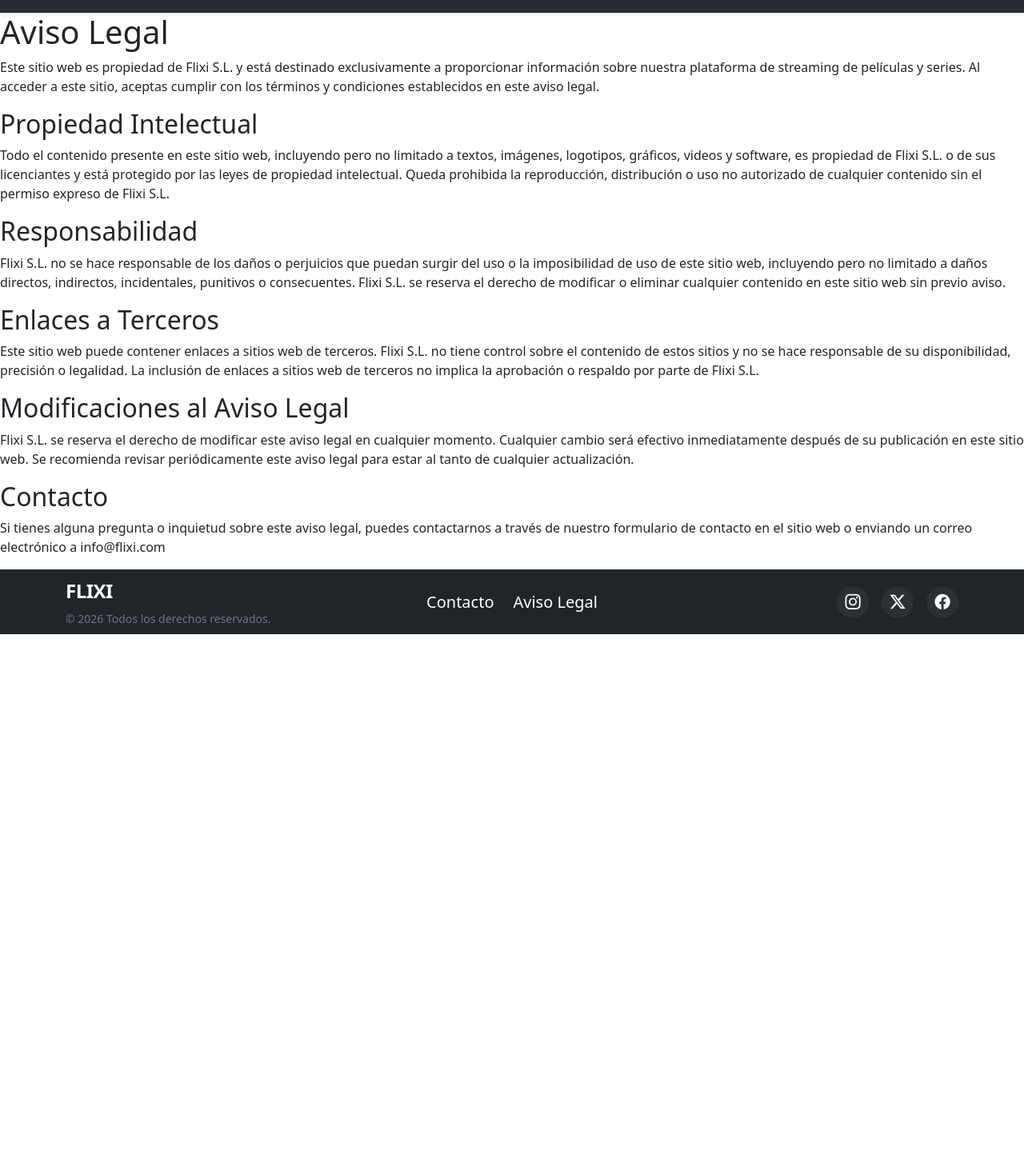
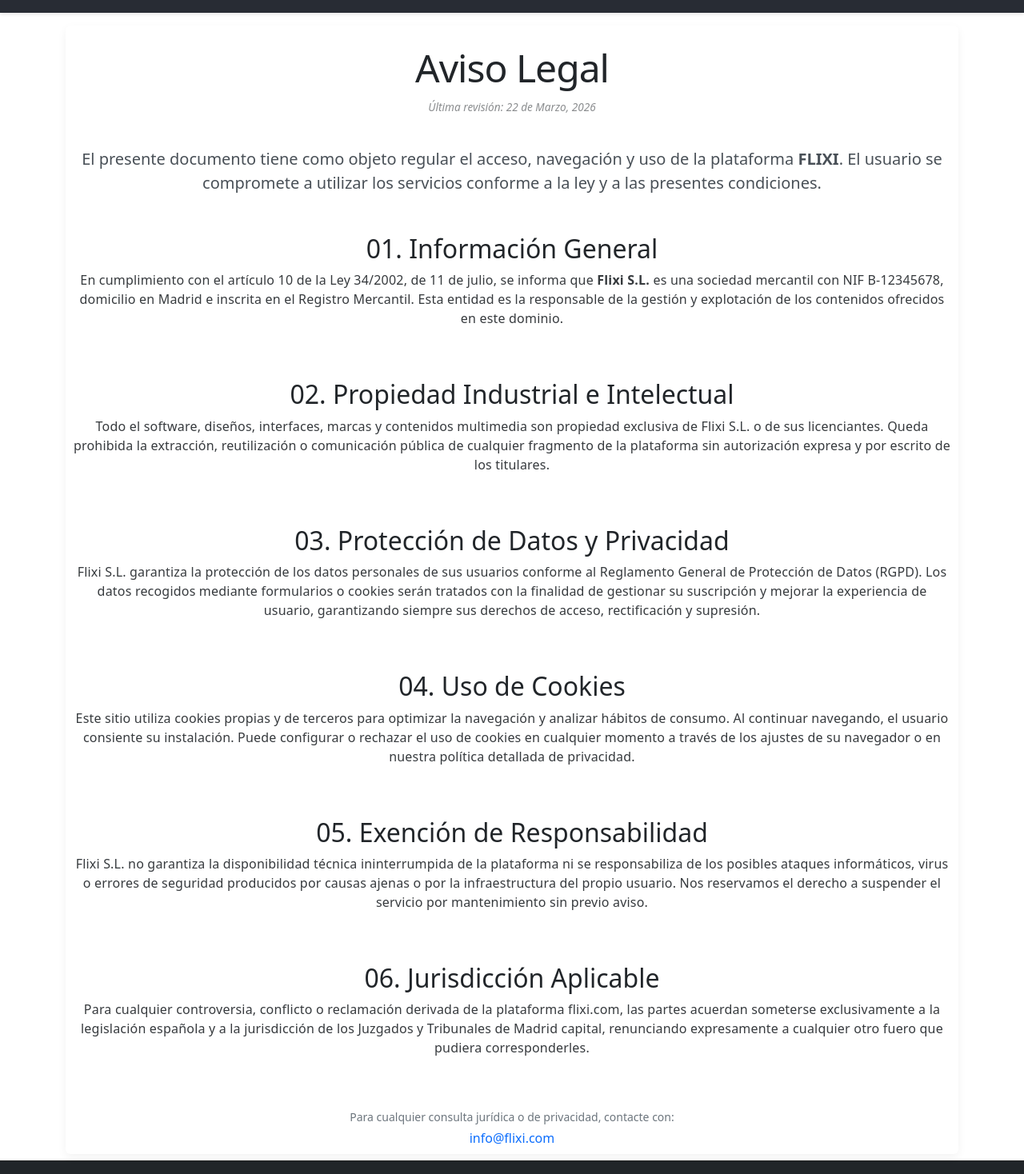
Before and after one commit to natinatlunn/webapp-react, a React (Vite) app: page /paginas/AvisoLegal in a window 1280 px wide. Shown: the part 80-1548 px from the top of the page at 80% size. Before the commit the page ends 873 px from the top, so only its background shows below. Built offline with nearby package versions, Linux system fonts and the light colour scheme.

Commit message:
Mejora de estilos de la pagina Aviso Legal, y correccion de pagina informacion de contacto

```diff
--- a/src/App.jsx
+++ b/src/App.jsx
@@ -5,8 +5,8 @@
 import { Routes, Route } from "react-router-dom";
 import AutContext from "./store/AutContext";
 // páginas
-import AvisoLegal from "./pages/AvisoLegal";
-import InfoContacto from "./pages/InfoContacto";
+import AvisoLegal from "./pages/AvisoLegal/AvisoLegal";
+import InfoContacto from "./pages/InfoContacto/InfoContacto";
 import PeliculasCategoria from "./pages/PeliculasCategoria";
 import PaginaPrincipal from "./pages/PaginaPrincipal";
 import FichaPelicula from "./pages/FichaPelicula";
--- a/src/pages/AvisoLegal.jsx
+++ /dev/null
@@ -1,22 +0,0 @@
-function AvisoLegal() {
-
-    return (
-        <div className="aviso-legal">
-            <h1>Aviso Legal</h1>
-            <p>Este sitio web es propiedad de Flixi S.L. y está destinado exclusivamente a proporcionar información sobre nuestra plataforma de streaming de películas y series. Al acceder a este sitio, aceptas cumplir con los términos y condiciones establecidos en este aviso legal.</p>
-            <h2>Propiedad Intelectual</h2>
-            <p>Todo el contenido presente en este sitio web, incluyendo pero no limitado a textos, imágenes, logotipos, gráficos, videos y software, es propiedad de Flixi S.L. o de sus licenciantes y está protegido por las leyes de propiedad intelectual. Queda prohibida la reproducción, distribución o uso no autorizado de cualquier contenido sin el permiso expreso de Flixi S.L.</p>
-            <h2>Responsabilidad</h2>
-            <p>Flixi S.L. no se hace responsable de los daños o perjuicios que puedan surgir del uso o la imposibilidad de uso de este sitio web, incluyendo pero no limitado a daños directos, indirectos, incidentales, punitivos o consecuentes. Flixi S.L. se reserva el derecho de modificar o eliminar cualquier contenido en este sitio web sin previo aviso.</p>
-            <h2>Enlaces a Terceros</h2>
-            <p>Este sitio web puede contener enlaces a sitios web de terceros. Flixi S.L. no tiene control sobre el contenido de estos sitios y no se hace responsable de su disponibilidad, precisión o legalidad. La inclusión de enlaces a sitios web de terceros no implica la aprobación o respaldo por parte de Flixi S.L.</p>
-            <h2>Modificaciones al Aviso Legal</h2>
-            <p>Flixi S.L. se reserva el derecho de modificar este aviso legal en cualquier momento. Cualquier cambio será efectivo inmediatamente después de su publicación en este sitio web. Se recomienda revisar periódicamente este aviso legal para estar al tanto de cualquier actualización.</p>
-            <h2>Contacto</h2>
-            <p>Si tienes alguna pregunta o inquietud sobre este aviso legal, puedes contactarnos a través de nuestro formulario de contacto en el sitio web o enviando un correo electrónico a info@flixi.com</p>
-
-        </div>
-    );
-}
-
-export default AvisoLegal;
--- /dev/null
+++ b/src/pages/AvisoLegal/AvisoLegal.css
@@ -0,0 +1,14 @@
+.text-blocks section {
+  margin-bottom: 4rem !important;
+}
+
+.legal-text {
+  opacity: 0.9;
+  letter-spacing: 0.2px;
+}
+
+.italic {
+  font-style: italic;
+  opacity: 0.7;
+  font-size: 0.85rem;
+}
--- /dev/null
+++ b/src/pages/AvisoLegal/AvisoLegal.jsx
@@ -0,0 +1,126 @@
+import { Container, Card } from "react-bootstrap";
+import "./AvisoLegal.css";
+
+function AvisoLegal() {
+  const fechaActualizacion = "22 de Marzo, 2026";
+
+  return (
+    <Container className="py-2 mt-2">
+      <Card className="border-0 custom-card-legal mx-auto">
+        <Card.Body className="p-2 text-center">
+          <header className="pb-4">
+            <h1 className="fw-light text-dark display-5 mt-3">Aviso Legal</h1>
+            <div
+              className="mx-auto bg-flixi-line"
+              style={{ width: "40px", height: "2px" }}
+            ></div>
+            <p className="text-muted small fw-light italic">
+              Última revisión: {fechaActualizacion}
+            </p>
+          </header>
+
+          <div className="legal-content mx-auto">
+            <section className="mb-5">
+              <p className="fs-5 fw-normal text-dark-emphasis lh-base">
+                El presente documento tiene como objeto regular el acceso,
+                navegación y uso de la plataforma <strong>FLIXI</strong>. El
+                usuario se compromete a utilizar los servicios conforme a la ley
+                y a las presentes condiciones.
+              </p>
+            </section>
+
+            <div className="text-blocks">
+              <section className="mb-5">
+                <h2 className="section-title">01. Información General</h2>
+                <p className="legal-text">
+                  En cumplimiento con el artículo 10 de la Ley 34/2002, de 11 de
+                  julio, se informa que <strong>Flixi S.L.</strong> es una
+                  sociedad mercantil con NIF B-12345678, domicilio en Madrid e
+                  inscrita en el Registro Mercantil. Esta entidad es la
+                  responsable de la gestión y explotación de los contenidos
+                  ofrecidos en este dominio.
+                </p>
+              </section>
+
+              <section className="mb-5">
+                <h2 className="section-title">
+                  02. Propiedad Industrial e Intelectual
+                </h2>
+                <p className="legal-text">
+                  Todo el software, diseños, interfaces, marcas y contenidos
+                  multimedia son propiedad exclusiva de Flixi S.L. o de sus
+                  licenciantes. Queda prohibida la extracción, reutilización o
+                  comunicación pública de cualquier fragmento de la plataforma
+                  sin autorización expresa y por escrito de los titulares.
+                </p>
+              </section>
+
+              <section className="mb-5">
+                <h2 className="section-title">
+                  03. Protección de Datos y Privacidad
+                </h2>
+                <p className="legal-text">
+                  Flixi S.L. garantiza la protección de los datos personales de
+                  sus usuarios conforme al Reglamento General de Protección de
+                  Datos (RGPD). Los datos recogidos mediante formularios o
+                  cookies serán tratados con la finalidad de gestionar su
+                  suscripción y mejorar la experiencia de usuario, garantizando
+                  siempre sus derechos de acceso, rectificación y supresión.
+                </p>
+              </section>
+
+              <section className="mb-5">
+                <h2 className="section-title">04. Uso de Cookies</h2>
+                <p className="legal-text">
+                  Este sitio utiliza cookies propias y de terceros para
+                  optimizar la navegación y analizar hábitos de consumo. Al
+                  continuar navegando, el usuario consiente su instalación.
+                  Puede configurar o rechazar el uso de cookies en cualquier
+                  momento a través de los ajustes de su navegador o en nuestra
+                  política detallada de privacidad.
+                </p>
+              </section>
+
+              <section className="mb-5">
+                <h2 className="section-title">
+                  05. Exención de Responsabilidad
+                </h2>
+                <p className="legal-text">
+                  Flixi S.L. no garantiza la disponibilidad técnica
+                  ininterrumpida de la plataforma ni se responsabiliza de los
+                  posibles ataques informáticos, virus o errores de seguridad
+                  producidos por causas ajenas o por la infraestructura del
+                  propio usuario. Nos reservamos el derecho a suspender el
+                  servicio por mantenimiento sin previo aviso.
+                </p>
+              </section>
+
+              <section className="mb-5">
+                <h2 className="section-title">06. Jurisdicción Aplicable</h2>
+                <p className="legal-text">
+                  Para cualquier controversia, conflicto o reclamación derivada
+                  de la plataforma flixi.com, las partes acuerdan someterse
+                  exclusivamente a la legislación española y a la jurisdicción
+                  de los Juzgados y Tribunales de Madrid capital, renunciando
+                  expresamente a cualquier otro fuero que pudiera
+                  corresponderles.
+                </p>
+              </section>
+            </div>
+
+            <footer>
+              <p className="small text-secondary mb-1">
+                Para cualquier consulta jurídica o de privacidad, contacte con:
+              </p>
+              <a href="mailto:info@flixi.com" className="email-link fw-medium">
+                info@flixi.com
+              </a>
+            </footer>
+          </div>
+        </Card.Body>
+      </Card>
+    </Container>
+  );
+}
+
+export default AvisoLegal;
--- a/src/pages/InfoContacto.css
+++ b/src/pages/InfoContacto/InfoContacto.css
@@ -15,3 +15,9 @@
 h1 {
   letter-spacing: -1px;
 }
+
+.italic {
+  font-style: italic;
+  opacity: 0.7;
+  font-size: 0.85rem;
+}
--- a/src/pages/InfoContacto.jsx
+++ b/src/pages/InfoContacto/InfoContacto.jsx
@@ -1,10 +1,13 @@
 import { Container, Row, Col, Card } from "react-bootstrap";
+import "./InfoContacto.css";
 
 function InfoContacto() {
   return (
     <Container className="py-3 my-3">
       <div className="text-center mb-5">
-        <h1 className="fw-bold text-dark display-5">Información de contacto</h1>
+        <h1 className="fw-light text-dark display-5 mt-3">
+          Información de contacto
+        </h1>
         <p className="text-muted fs-5">
           Si tienes alguna pregunta o necesitas asistencia, no dudes en
           contactarnos
```
